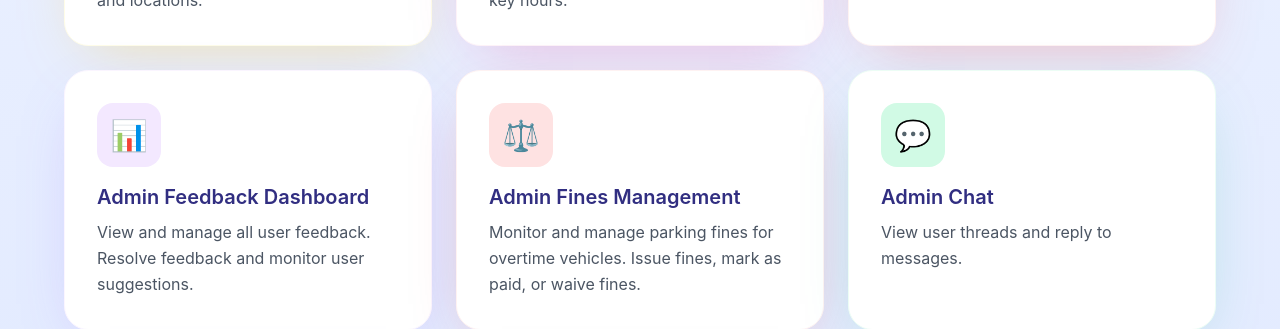
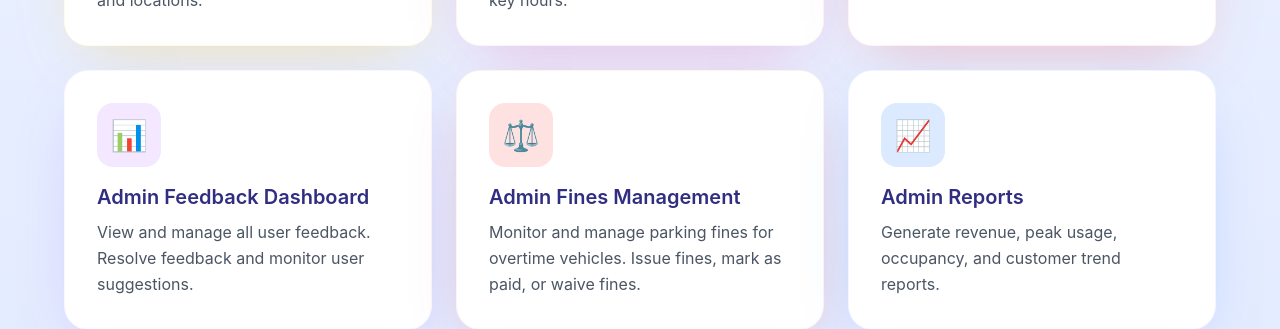
Before and after one commit to sssamira/Parking-Management-System, a React (Create React App) app in the folder client/: page / in a window 1280 px wide. Shown: the part 471-800 px from the top of the page. Built offline with nearby package versions, Linux system fonts and the light colour scheme; no server answers; sample sign-in values are in the browser's storage.

Commit message:
Add admin reports card to homepage for admin users

```diff
--- a/client/src/pages/Homepage.js
+++ b/client/src/pages/Homepage.js
@@ -511,6 +511,21 @@ const Homepage = () => {
               </p>
             </Link>
           )}
+          {/* Admin Only - Reports Card */}
+          {user && user.role === 'admin' && (
+            <Link
+              to="/admin/reports"
+              className="group rounded-3xl bg-white shadow-[0_20px_60px_-25px_rgba(59,130,246,0.35)] p-8 border border-blue-50 hover:-translate-y-1 hover:shadow-[0_24px_70px_-28px_rgba(59,130,246,0.45)] transition"
+            >
+              <div className="inline-flex items-center justify-center h-16 w-16 rounded-2xl bg-blue-100 text-blue-600 text-3xl mb-4">
+                📈
+              </div>
+              <h3 className="text-xl font-semibold text-indigo-900 mb-2">Admin Reports</h3>
+              <p className="text-gray-600 leading-relaxed">
+                Generate revenue, peak usage, occupancy, and customer trend reports.
+              </p>
+            </Link>
+          )}
 
           {/* Admin Only - Chat Card */}
           {user && user.role === 'admin' && (
```
